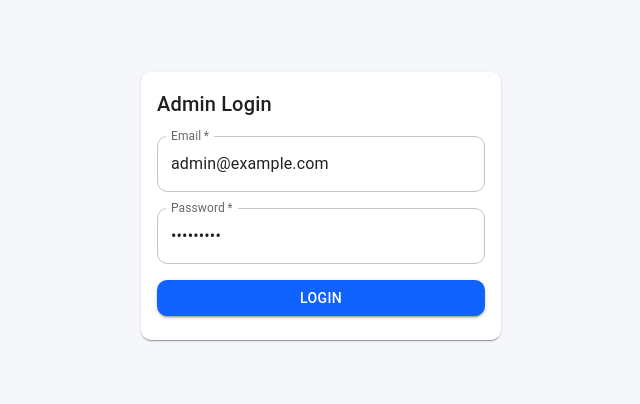
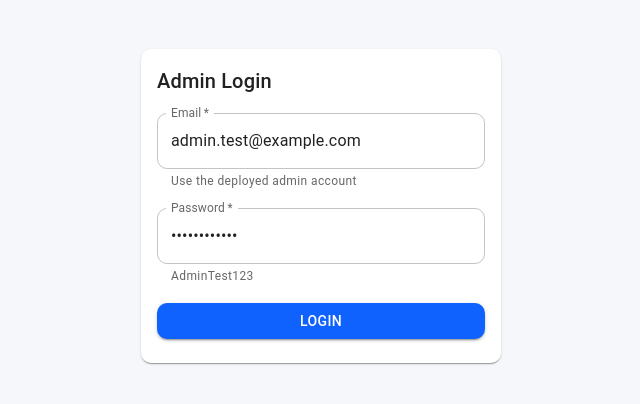
Before and after one commit to rahulonit/movie-app-admin, a React (Vite) app: page /login in a window 1280 px wide. Shown: the part 194-598 px from the top of the page, without its empty margins (319-959 px from the left). Built offline with nearby package versions, Linux system fonts and the light colour scheme; no server answers.

Commit message:
copilote Fix 1

```diff
--- a/src/api/client.ts
+++ b/src/api/client.ts
@@ -1,7 +1,15 @@
-import axios from 'axios';
+/// <reference types="vite/client" />
+
+import axios, { type AxiosError, type AxiosRequestConfig } from 'axios';
+
+const normalizeBaseUrl = (raw?: string) => {
+  if (!raw) return 'https://movie-app-backend-eta.vercel.app/api';
+  if (raw.startsWith('http://') || raw.startsWith('https://')) return raw;
+  return `https://${raw.replace(/^\//, '')}`;
+};
 
 const api = axios.create({
-  baseURL: import.meta.env.VITE_API_BASE || 'http://localhost:5002/api'
+  baseURL: normalizeBaseUrl(import.meta.env.VITE_API_BASE)
 });
 
 const getAccessToken = () => localStorage.getItem('accessToken');
@@ -53,10 +61,12 @@ api.interceptors.request.use((config) => {
   return config;
 });
 
+type RetryConfig = AxiosRequestConfig & { _retry?: boolean };
+
 api.interceptors.response.use(
   (response) => response,
-  async (error) => {
-    const originalRequest = error.config;
+  async (error: AxiosError) => {
+    const originalRequest = error.config as RetryConfig;
     if (error.response?.status === 401 && !originalRequest._retry) {
       originalRequest._retry = true;
       const newToken = await refreshAccessToken();
--- a/src/components/Topbar.tsx
+++ b/src/components/Topbar.tsx
@@ -1,14 +1,46 @@
-import React from 'react';
-import { AppBar, Box, Button, Toolbar, Typography } from '@mui/material';
+import React, { useEffect, useState } from 'react';
+import { AppBar, Box, Button, Chip, Toolbar, Tooltip, Typography } from '@mui/material';
+import api from '../api/client';
 import { useAuth } from '../state/AuthContext';
+
+type HealthStatus = 'loading' | 'ok' | 'error';
 
 const Topbar: React.FC = () => {
   const { user, logout } = useAuth();
+  const [health, setHealth] = useState<{ status: HealthStatus; message: string }>({ status: 'loading', message: 'Checking…' });
+
+  const checkHealth = async () => {
+    try {
+      setHealth({ status: 'loading', message: 'Checking…' });
+      const res = await api.get('/health');
+      const ok = res.data?.status === 'ok';
+      setHealth({ status: ok ? 'ok' : 'error', message: ok ? 'API reachable' : 'API unreachable' });
+    } catch (err: any) {
+      const msg = err?.response?.data?.message || 'API unreachable';
+      setHealth({ status: 'error', message: msg });
+    }
+  };
+
+  useEffect(() => {
+    checkHealth();
+    const id = setInterval(checkHealth, 60000);
+    return () => clearInterval(id);
+  }, []);
   return (
     <AppBar position="fixed" color="default" elevation={0} sx={{ borderBottom: '1px solid #e5e7eb' }}>
       <Toolbar sx={{ display: 'flex', justifyContent: 'space-between' }}>
         <Typography variant="h6" color="text.primary">Admin Panel</Typography>
         <Box sx={{ display: 'flex', alignItems: 'center', gap: 2 }}>
+          <Tooltip title={health.message} placement="bottom">
+            <Chip
+              size="small"
+              label={health.status === 'loading' ? 'Checking' : health.status === 'ok' ? 'Online' : 'Offline'}
+              color={health.status === 'ok' ? 'success' : health.status === 'loading' ? 'default' : 'error'}
+              variant="outlined"
+              onClick={checkHealth}
+              sx={{ cursor: 'pointer' }}
+            />
+          </Tooltip>
           <Typography variant="body2" color="text.secondary">{user?.email}</Typography>
           <Button variant="outlined" size="small" onClick={logout}>Logout</Button>
         </Box>
--- a/src/pages/Login.tsx
+++ b/src/pages/Login.tsx
@@ -1,14 +1,20 @@
-import React, { useState } from 'react';
+import React, { useEffect, useState } from 'react';
 import { useNavigate } from 'react-router-dom';
 import { Alert, Box, Button, Card, CardContent, Stack, TextField, Typography } from '@mui/material';
 import { useAuth } from '../state/AuthContext';
 
 const Login: React.FC = () => {
-  const { login, loading } = useAuth();
+  const { login, logout, loading } = useAuth();
   const navigate = useNavigate();
-  const [email, setEmail] = useState('admin@example.com');
-  const [password, setPassword] = useState('Password1');
+  // Prefill with the known admin test user created on the deployed API.
+  const [email, setEmail] = useState('admin.test@example.com');
+  const [password, setPassword] = useState('AdminTest123');
   const [error, setError] = useState('');
+
+  useEffect(() => {
+    // Clear any stale session when hitting the login page.
+    logout();
+  }, [logout]);
 
   const onSubmit = async (e: React.FormEvent) => {
     e.preventDefault();
@@ -28,8 +34,22 @@ const Login: React.FC = () => {
           <Typography variant="h6" mb={2}>Admin Login</Typography>
           <Stack spacing={2} component="form" onSubmit={onSubmit}>
             {error && <Alert severity="error">{error}</Alert>}
-            <TextField label="Email" type="email" value={email} onChange={(e) => setEmail(e.target.value)} required />
-            <TextField label="Password" type="password" value={password} onChange={(e) => setPassword(e.target.value)} required />
+            <TextField
+              label="Email"
+              type="email"
+              value={email}
+              onChange={(e) => setEmail(e.target.value)}
+              helperText="Use the deployed admin account"
+              required
+            />
+            <TextField
+              label="Password"
+              type="password"
+              value={password}
+              onChange={(e) => setPassword(e.target.value)}
+              helperText="AdminTest123"
+              required
+            />
             <Button type="submit" variant="contained" disabled={loading}>
               {loading ? 'Signing in…' : 'Login'}
             </Button>
```
Also changed, not shown: src/env.d.ts (added, +9 -0 lines), 1 other file (tests, documents, lock files or other folders).
